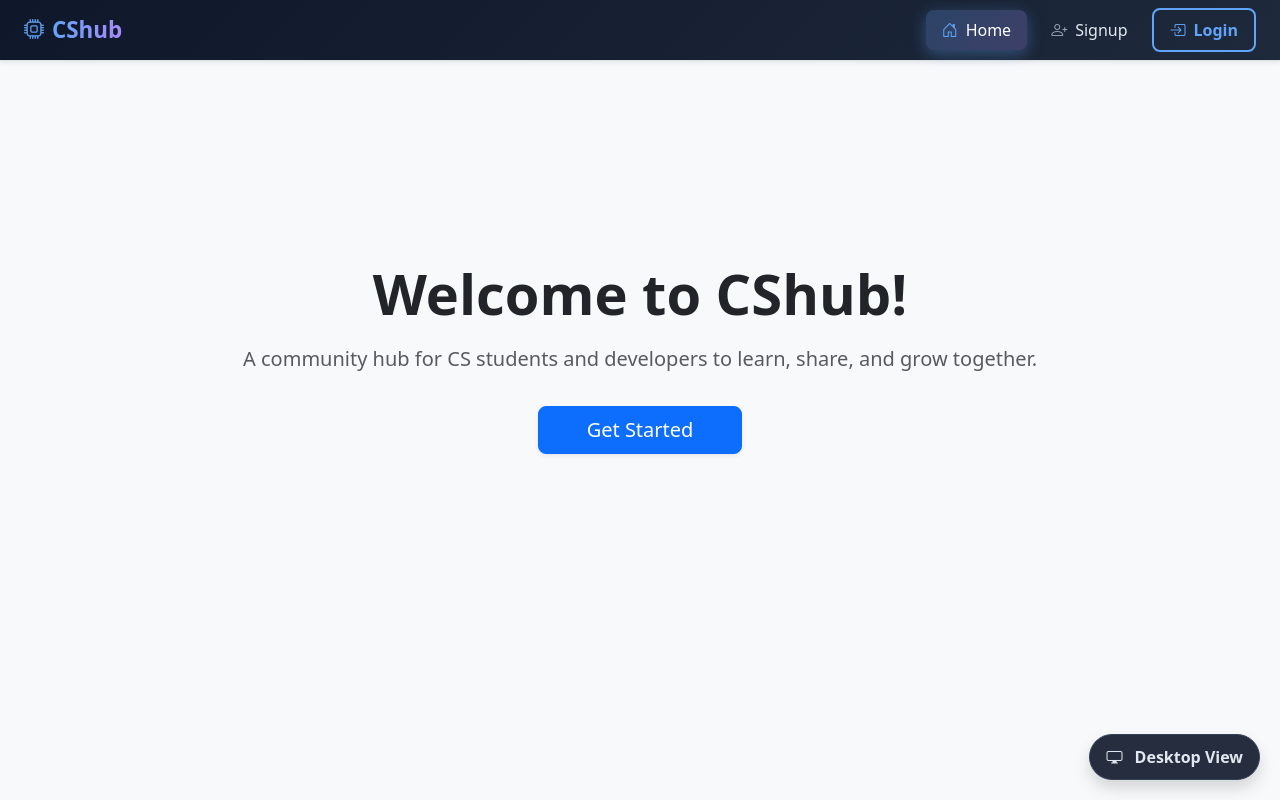
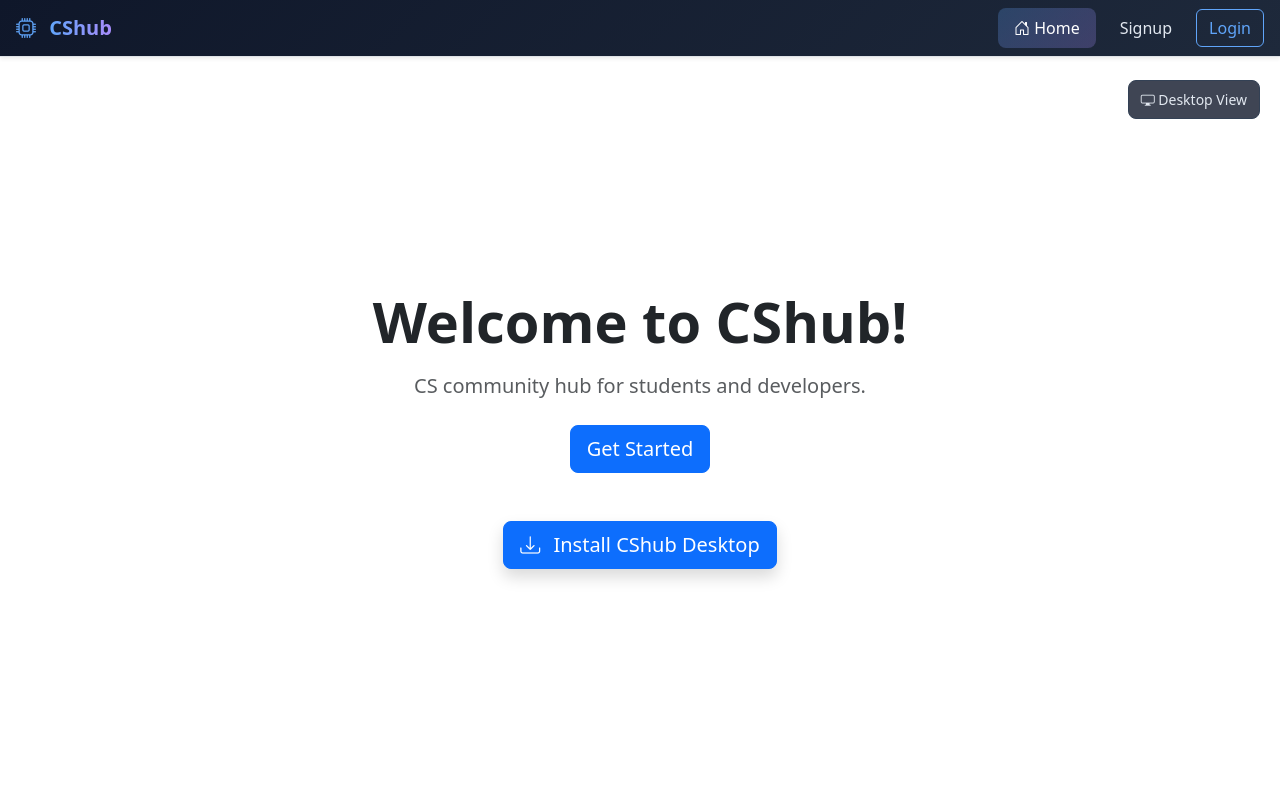
Before and after one commit to Newton-oyweri/cshub, a Django app: page / in a window 1280 px wide. Run offline with Django 5.2, Linux system fonts and the light colour scheme; some libraries are stand-ins or nearby versions.

Commit message:
desktop/mobile test 3

```diff
--- a/accounts/templates/home.html
+++ b/accounts/templates/home.html
@@ -14,10 +14,10 @@
     <style>
         html, body { width: 100%; height: 100%; margin: 0; }
 
-        /* Force Desktop Styles: This kicks in when the toggle is flipped */
+        /* The "Secret Sauce" for Desktop View on Mobile */
         body.force-desktop {
-            min-width: 1200px;
-            overflow-x: auto;
+            min-width: 1200px !important;
+            overflow-x: auto !important;
         }
 
         .nav-link {
@@ -26,47 +26,39 @@
             color: #e2e8f0 !important;
             transition: all 0.3s ease;
         }
-        .nav-link i { color: #94a3b8; transition: color 0.3s ease; }
 
         .hover-lift:hover {
             background: linear-gradient(135deg, rgba(96, 165, 250, 0.15), rgba(167, 139, 250, 0.15));
-            color: white !important;
             transform: translateY(-3px);
-            box-shadow: 0 8px 25px rgba(96, 165, 250, 0.25);
         }
-        .hover-lift:hover i { color: #60a5fa; }
 
         .active-link {
             background: linear-gradient(135deg, rgba(96, 165, 250, 0.25), rgba(167, 139, 250, 0.25)) !important;
             color: #ffffff !important;
-            box-shadow: 0 4px 15px rgba(96,165,250,0.35);
         }
-        .active-link i { color: #60a5fa !important; }
 
+        /* Fixed Toggle Button */
         #view-toggle-btn {
             position: fixed;
-            bottom: 20px;
+            top: 80px; /* Below the nav */
             right: 20px;
             z-index: 1100;
-            background: rgba(15, 23, 42, 0.9);
+            background: rgba(15, 23, 42, 0.8);
             backdrop-filter: blur(10px);
             border: 1px solid #334155;
             color: #e2e8f0;
-            padding: 10px 16px;
-            border-radius: 50px;
-            font-weight: 600;
+            padding: 8px 12px;
+            border-radius: 8px;
         }
     </style>
 
     <script>
-        /* This script executes before the page renders to prevent layout jumping */
+        // Check preference and set viewport BEFORE body renders
         (function() {
-            const userPref = localStorage.getItem('viewMode');
+            const mode = localStorage.getItem('viewMode');
             const viewport = document.createElement('meta');
             viewport.name = "viewport";
-
-            if (userPref === 'desktop') {
-                // We set a wide width and scale it down so it fits the mobile screen
+            if (mode === 'desktop') {
                 viewport.content = "width=1200, initial-scale=0.35";
                 document.documentElement.classList.add('force-desktop');
             } else {
@@ -76,99 +68,114 @@
         })();
     </script>
 </head>
-<body class="bg-light">
+<body>
 
-    <div id="viewport-root">
-        <nav class="navbar shadow-sm border-bottom sticky-top py-2"
-             style="background: linear-gradient(135deg, #0f172a 0%, #1e293b 100%); border-bottom: 1px solid #334155;">
-            <div class="container-fluid px-3 px-lg-4">
+    <div id="viewport-root" class="d-flex flex-column min-vh-100">
+        <nav class="navbar shadow-sm border-bottom sticky-top py-2" style="background: linear-gradient(135deg, #0f172a 0%, #1e293b 100%);">
+            <div class="container-fluid px-3">
                 <div class="d-flex align-items-center w-100">
-                    <a class="navbar-brand fw-bold d-flex align-items-center text-white" href="/">
-                        <i class="bi bi-cpu me-2 fs-5" style="color:#60a5fa;"></i>
-                        <span style="background: linear-gradient(90deg, #60a5fa, #a78bfa); -webkit-background-clip: text; -webkit-text-fill-color: transparent; font-size: 1.4rem;">
-                            CShub
-                        </span>
+                    <a class="navbar-brand fw-bold text-white" href="/">
+                        <i class="bi bi-cpu me-2" style="color:#60a5fa;"></i>
+                        <span style="background: linear-gradient(90deg, #60a5fa, #a78bfa); -webkit-background-clip: text; -webkit-text-fill-color: transparent;">CShub</span>
                     </a>
 
                     <div class="d-flex align-items-center ms-auto gap-2">
-                        <a class="nav-link px-3 py-2 rounded-3 fw-medium d-flex align-items-center gap-2 hover-lift {% if request.path == '/' %}active-link{% endif %}" href="/">
-                            <i class="bi bi-house-door"></i> <span class="d-none d-sm-inline">Home</span>
+                        <a class="nav-link px-3 py-2 rounded-3 hover-lift {% if request.path == '/' %}active-link{% endif %}" href="/">
+                            <i class="bi bi-house-door"></i> Home
                         </a>
 
                         {% if not user.is_authenticated %}
-                            <a class="nav-link px-3 py-2 rounded-3 fw-medium d-flex align-items-center gap-2 hover-lift" href="{% url 'accounts:signup' %}">
-                                <i class="bi bi-person-plus"></i> Signup
-                            </a>
-                            <a class="btn btn-outline-primary border-2 px-3 py-2 rounded-3 fw-semibold d-flex align-items-center gap-2"
-                               href="{% url 'accounts:login' %}" style="border-color:#60a5fa; color:#60a5fa;">
-                                <i class="bi bi-box-arrow-in-right"></i> Login
-                            </a>
+                            <a class="nav-link px-3 py-2 rounded-3 hover-lift" href="{% url 'accounts:signup' %}">Signup</a>
+                            <a class="btn btn-outline-primary" href="{% url 'accounts:login' %}" style="color:#60a5fa; border-color:#60a5fa;">Login</a>
                         {% else %}
-                            <a class="nav-link px-3 py-2 rounded-3 fw-semibold d-flex align-items-center gap-2 text-danger hover-lift" href="{% url 'accounts:logout' %}">
-                                <i class="bi bi-box-arrow-right"></i> Logout
-                            </a>
+                            <a class="nav-link text-danger hover-lift" href="{% url 'accounts:logout' %}">Logout</a>
                         {% endif %}
                     </div>
                 </div>
             </div>
         </nav>
 
-        <main class="d-flex flex-column justify-content-center align-items-center text-center py-5 px-4" style="min-height: 80vh;">
-            <h1 class="display-4 fw-bold text-dark mb-3">Welcome to CShub!</h1>
-            <p class="lead text-muted mb-4">
-                A community hub for CS students and developers to learn, share, and grow together.
-            </p>
+        <main class="flex-grow-1 d-flex flex-column justify-content-center align-items-center text-center py-5">
+            <h1 class="display-4 fw-bold mb-3">Welcome to CShub!</h1>
+            <p class="lead text-muted mb-4">CS community hub for students and developers.</p>
 
             {% if user.is_authenticated %}
                 <p class="fs-4">Hello, <strong>{{ user.username }}</strong>! 👋</p>
             {% else %}
-                <a href="{% url 'accounts:signup' %}" class="btn btn-primary btn-lg mt-2 px-5 shadow-sm">Get Started</a>
+                <a href="{% url 'accounts:signup' %}" class="btn btn-primary btn-lg mb-4">Get Started</a>
             {% endif %}
 
-            <div class="mt-5">
-                <button id="pwa-install-btn" class="btn btn-dark btn-lg shadow-sm d-none">
-                    <i class="bi bi-download me-2"></i> Install CShub App
+            <div class="mt-4">
+                <button id="install-button-desktop" class="btn btn-primary btn-lg shadow d-none d-md-inline-block">
+                    <i class="bi bi-download me-2"></i> Install CShub Desktop
                 </button>
+
+                <button id="install-button-mobile" class="btn btn-primary btn-lg shadow d-inline-block d-md-none">
+                    <i class="bi bi-download me-2"></i> Install App (Mobile)
+                </button>
+
+                <p id="install-help-text" class="text-muted small mt-2 d-none">
+                    If the button doesn't work, use your browser's "Add to Home Screen" menu.
+                </p>
             </div>
         </main>
     </div>
 
-    <button id="view-toggle-btn" class="btn shadow">
+    <button id="view-toggle-btn" class="btn btn-sm">
         </button>
 
     <script>
-        // 1. Handle Toggle Logic and Page Refresh
+        // 1. VIEW TOGGLE LOGIC
         const toggleBtn = document.getElementById('view-toggle-btn');
         const isDesktop = localStorage.getItem('viewMode') === 'desktop';
 
-        // Initial button state
         toggleBtn.innerHTML = isDesktop
-            ? '<i class="bi bi-phone me-2"></i> Mobile View'
-            : '<i class="bi bi-display me-2"></i> Desktop View';
+            ? '<i class="bi bi-phone"></i> Mobile View'
+            : '<i class="bi bi-display"></i> Desktop View';
 
         toggleBtn.addEventListener('click', () => {
-            const nextMode = localStorage.getItem('viewMode') === 'desktop' ? 'mobile' : 'desktop';
-            localStorage.setItem('viewMode', nextMode);
-            window.location.reload(); // Force reload to apply viewport meta from the head script
+            localStorage.setItem('viewMode', isDesktop ? 'mobile' : 'desktop');
+            window.location.reload();
         });
 
-        // 2. PWA Logic (Detects if app can be installed)
+        // 2. PWA INSTALL LOGIC
         let deferredPrompt;
-        const installBtn = document.getElementById('pwa-install-btn');
+        const btnDesktop = document.getElementById('install-button-desktop');
+        const btnMobile = document.getElementById('install-button-mobile');
+        const helpText = document.getElementById('install-help-text');
 
         window.addEventListener('beforeinstallprompt', (e) => {
+            // Prevent Chrome 67 and earlier from automatically showing the prompt
             e.preventDefault();
+            // Stash the event so it can be triggered later.
             deferredPrompt = e;
-            installBtn.classList.remove('d-none');
+            console.log('PWA: Ready to install');
         });
 
-        installBtn.addEventListener('click', async () => {
-            if (!deferredPrompt) return;
+        async function triggerInstall() {
+            if (!deferredPrompt) {
+                // If the browser hasn't fired the event, show help text
+                helpText.classList.remove('d-none');
+                alert("To install: Click your browser's menu (⋮ or Share) and select 'Add to Home Screen'.");
+                return;
+            }
             deferredPrompt.prompt();
             const { outcome } = await deferredPrompt.userChoice;
-            if (outcome === 'accepted') installBtn.classList.add('d-none');
+            if (outcome === 'accepted') {
+                btnDesktop.classList.add('d-none');
+                btnMobile.classList.add('d-none');
+            }
             deferredPrompt = null;
-        });
+        }
+
+        btnDesktop.addEventListener('click', triggerInstall);
+        btnMobile.addEventListener('click', triggerInstall);
+
+        // Hide buttons if app is already installed
+        if (window.matchMedia('(display-mode: standalone)').matches) {
+            btnDesktop.classList.add('d-none');
+            btnMobile.classList.add('d-none');
+        }
     </script>
 
     <script src="https://cdn.jsdelivr.net/npm/bootstrap@5.3.3/dist/js/bootstrap.bundle.min.js"></script>
```
